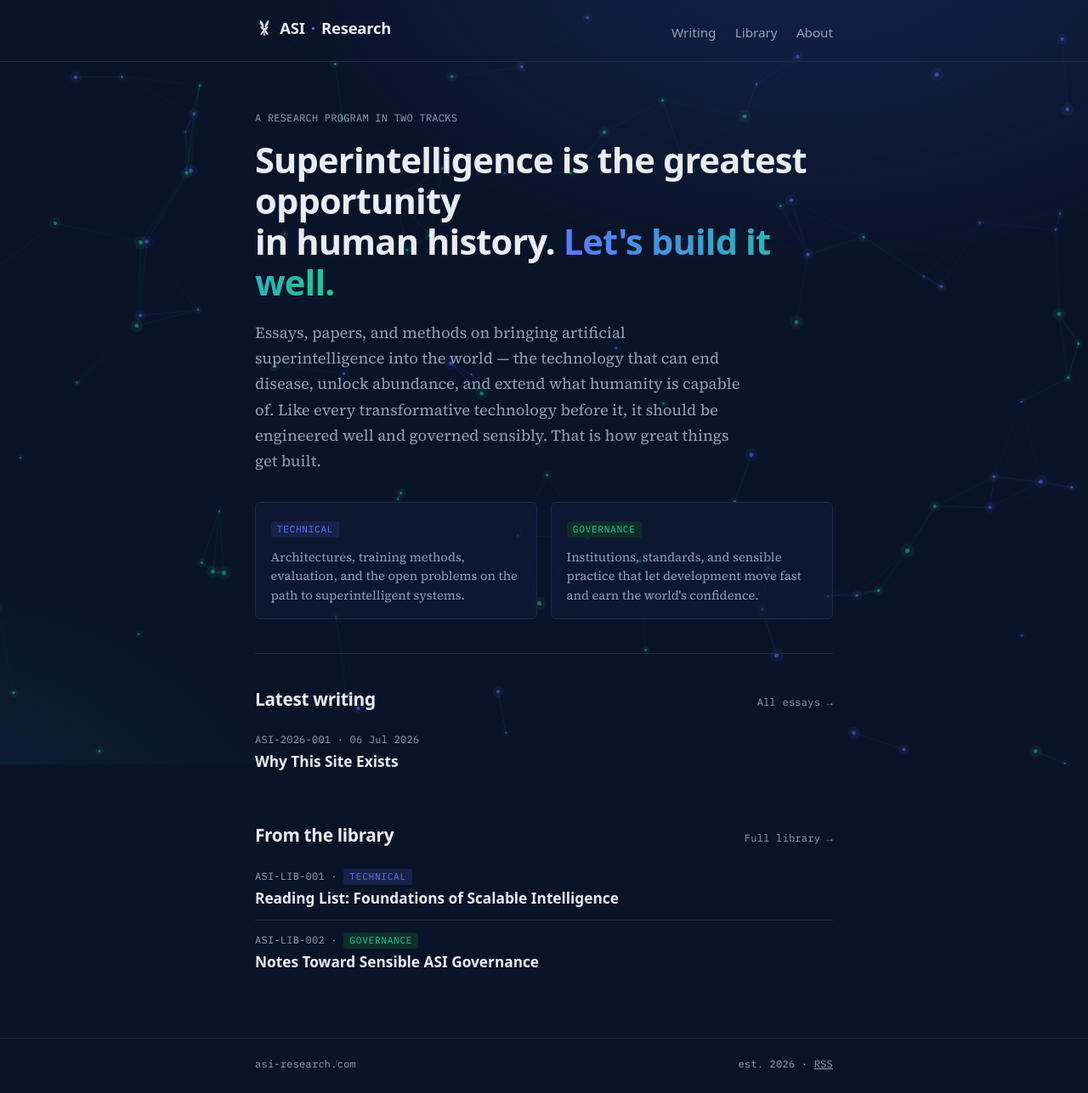
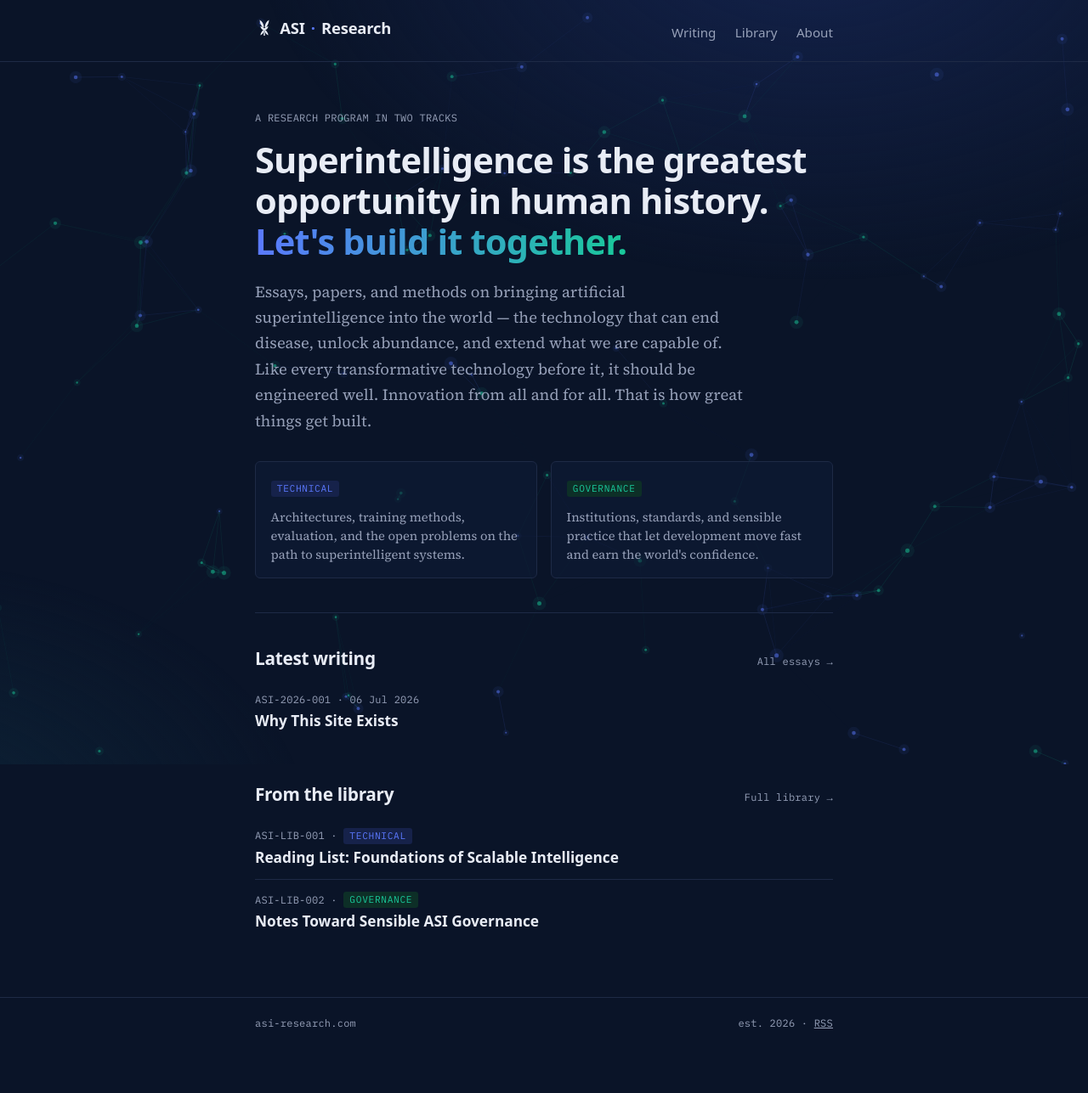
Before and after one commit to GapEye/asi-research, a Jekyll site: the page built from index.html, in a window 1280 px wide. Shown: the whole page at 85% size. Built offline with Jekyll 4.4.1, drawn with Linux system fonts in a browser that asks for light colours; some web fonts are replaced; after the commit the page ends 1239 px from its top, so only the background shows below that.

Commit message:
Text update

```diff
--- a/assets/css/style.css
+++ b/assets/css/style.css
@@ -155,6 +155,7 @@ a:focus-visible {
   -webkit-background-clip: text;
   background-clip: text;
   color: transparent;
+  text-wrap: balance;
 }
 
 .hero-lede {
--- a/index.html
+++ b/index.html
@@ -4,13 +4,13 @@ title: ASI Research
 ---
 <section class="hero">
   <p class="hero-eyebrow mono">A research program in two tracks</p>
-  <h1 class="hero-title">Superintelligence is the greatest opportunity<br class="desktop-br"> in human history. <em>Let's build it well.</em></h1>
+  <h1 class="hero-title">Superintelligence is the greatest opportunity in human history. <em>Let's build it together.</em></h1>
   <p class="hero-lede">
     Essays, papers, and methods on bringing artificial superintelligence
     into the world — the technology that can end disease, unlock abundance,
-    and extend what humanity is capable of. Like every transformative
-    technology before it, it should be engineered well and governed
-    sensibly. That is how great things get built.
+    and extend what we are capable of. Like every transformative
+    technology before it, it should be engineered well. Innovation from all
+    and for all. That is how great things get built.
   </p>
   <div class="hero-tracks">
     <a class="track-card track-card-technical" href="{{ '/library/' | relative_url }}#technical">
```
